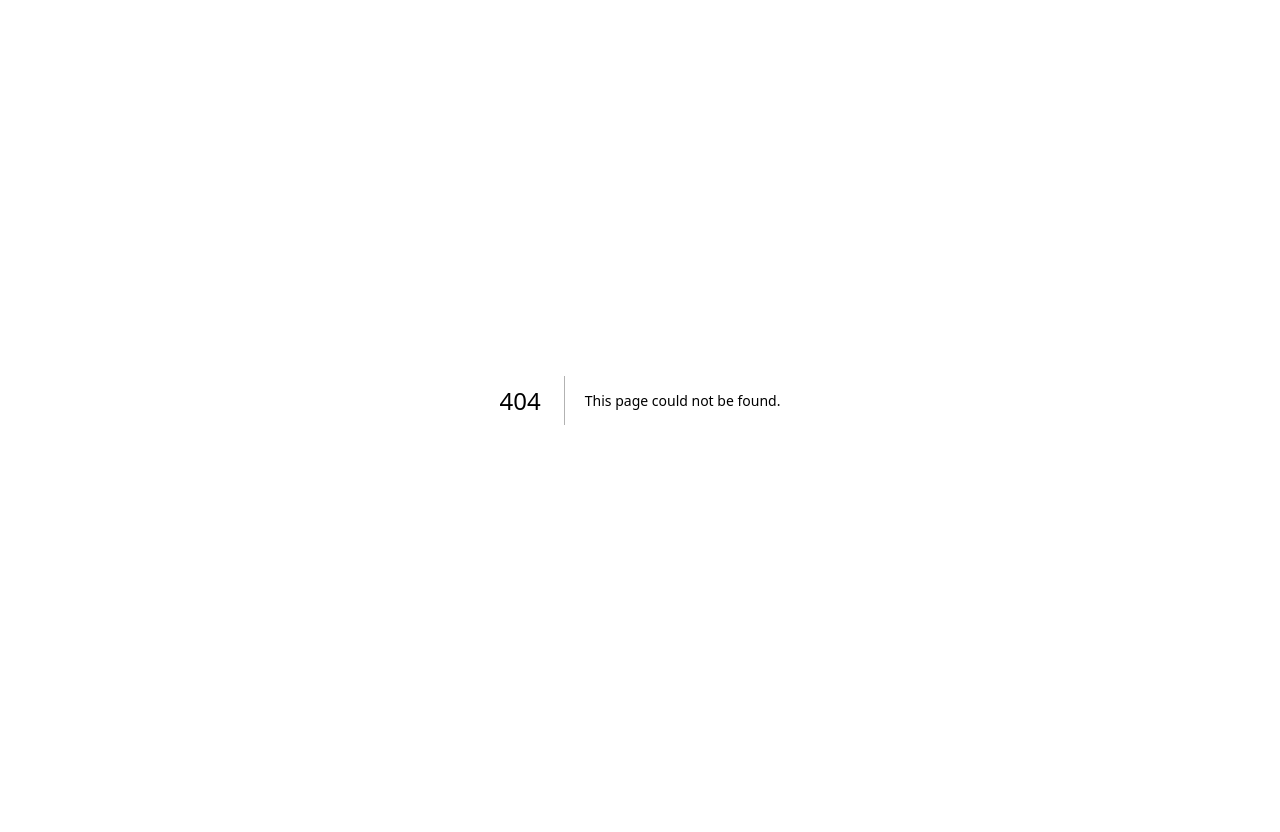
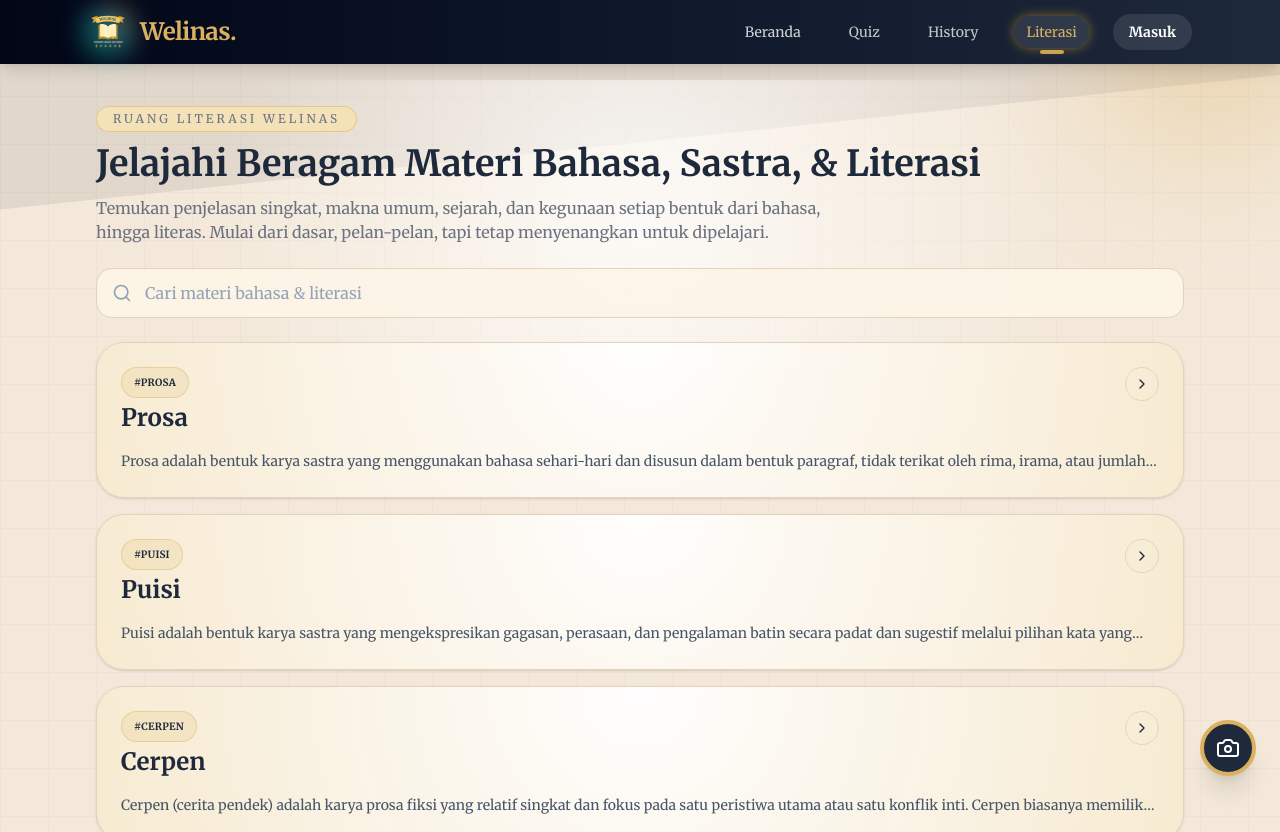
Before and after one commit to sukmabrahmantya/welinas, a Next.js app: page /dashboard/literasi in a window 1280 px wide. Before the commit this address had no page. Shown: the top 832 px of the page. Before the commit the page ends 800 px from the top, so only its background shows below. Built offline with nearby package versions, Linux system fonts and the light colour scheme; no server answers.

Commit message:
feat: update sastra menu to literasi and also change image asset

```diff
--- a/app/dashboard/sastra/[slug]/page.tsx
+++ b/app/dashboard/literasi/[slug]/page.tsx
@@ -45,7 +45,7 @@ export default function SastraDetailPage({ params }: SastraDetailPageProps) {
     <div className="flex h-full flex-col gap-6 max-w-6xl mx-auto px-4 sm:px-6 lg:px-8 py-6 sm:py-10 w-full">
       <div className="flex flex-col gap-2">
         <Link
-          href="/dashboard/sastra"
+          href="/dashboard/literasi"
           className="flex items-center text-sm text-brand-gold hover:text-[#b89245] transition w-fit"
         >
           <ChevronLeft />
--- a/app/dashboard/sastra/page.tsx
+++ b/app/dashboard/literasi/page.tsx
@@ -23,15 +23,15 @@ export default function SastraPage() {
     <div className="flex h-full flex-col gap-6 max-w-6xl mx-auto px-4 sm:px-6 lg:px-8 py-6 sm:py-10 w-full">
       <div className="space-y-3">
         <p className="inline-flex items-center justify-center rounded-full bg-[#F3E2B8] border border-brand-gold/50 px-4 py-1 text-[11px] sm:text-xs uppercase tracking-[0.25em] text-[#6B7280]">
-          Ruang Sastra Welinas
+          Ruang Literasi Welinas
         </p>
         <h1 className="text-3xl sm:text-4xl font-semibold text-[#1E293B]">
-          Jelajahi Prosa, Puisi, &amp; Cerpen
+          Jelajahi Beragam Materi Bahasa, Sastra, & Literasi
         </h1>
         <p className="text-sm sm:text-base text-[#6B7280] max-w-3xl">
           Temukan penjelasan singkat, makna umum, sejarah, dan kegunaan setiap
-          bentuk sastra. Mulai dari dasar, pelan-pelan, tapi tetap menyenangkan
-          untuk dipelajari.
+          bentuk dari bahasa, hingga literas. Mulai dari dasar, pelan-pelan,
+          tapi tetap menyenangkan untuk dipelajari.
         </p>
       </div>
 
@@ -39,7 +39,7 @@ export default function SastraPage() {
         <Search className="absolute left-4 top-1/2 h-5 w-5 -translate-y-1/2 text-[#94A3B8]" />
         <input
           type="search"
-          placeholder="Cari materi berdasarkan judul"
+          placeholder="Cari materi bahasa & literasi"
           value={query}
           onChange={(event) => setQuery(event.target.value)}
           className="w-full rounded-2xl border border-[#E2D4BB] bg-[#FDF5E7]/90 py-3 pl-12 pr-4 text-base text-[#111827] placeholder:text-[#94A3B8] focus:border-brand-gold focus:ring-2 focus:ring-brand-gold/25 outline-none transition"
@@ -55,7 +55,7 @@ export default function SastraPage() {
           filteredMateri.map((materi) => (
             <Link
               key={materi.id}
-              href={`/dashboard/sastra/${materi.id}`}
+              href={`/dashboard/literasi/${materi.id}`}
               className="group relative w-full rounded-2xl sm:rounded-[28px] border border-[#E2D4BB] bg-[radial-gradient(circle_at_top,_rgba(255,255,255,0.96),_rgba(247,234,208,0.95))] p-6 text-left shadow-sm transition hover:-translate-y-1 hover:shadow-xl hover:border-brand-gold cursor-pointer overflow-hidden"
             >
               <div className="flex items-start justify-between gap-4">
--- a/app/dashboard/page.tsx
+++ b/app/dashboard/page.tsx
@@ -83,13 +83,13 @@ export default function DashboardPage() {
                 </Link>
               ))}
 
-              <div className="overflow-hidden hidden md:block rounded-2xl sm:rounded-[28px] shadow-lg border border-brand-gold/35 mt-4 sm:mt-auto bg-brand-gold/5">
+              <div className="overflow-hidden hidden md:block rounded-2xl sm:rounded-[28px]  border border-brand-gold/35 mt-4 sm:mt-auto bg-brand-gold/5 ">
                 <Image
-                  src="/images/character-3.png"
+                  src="/images/mountain-bromo.png"
                   alt="Ilustrasi pembaca Welinas"
                   width={540}
                   height={540}
-                  className="mx-auto w-full max-w-xs lg:max-w-xl object-contain"
+                  className="mx-auto w-full max-w-xs lg:max-w-xl object-contain shadow-lg"
                   priority
                 />
               </div>
--- a/app/layout.tsx
+++ b/app/layout.tsx
@@ -30,7 +30,7 @@ const merriweather = Merriweather({
 export const metadata: Metadata = {
   title: "Welinas: Platform Literasi Digital",
   description:
-    "Jelajahi, baca, dan bagikan karya sastra dari berbagai genre. Temukan inspirasi dalam setiap kata.",
+    "Jelajahi, baca, dan bagikan karya dari berbagai genre. Temukan inspirasi dalam setiap kata.",
 };
 
 export default function RootLayout({
--- a/app/page.tsx
+++ b/app/page.tsx
@@ -52,9 +52,8 @@ export default function Home() {
             <div className="space-y-4">
               <TextType
                 text={[
-                  "Platform literasi & sastra untuk semua",
+                  "Platform literasi untuk semua",
                   "Baca, pahami, dan maknai setiap kata",
-                  "Dari pemula sampai pecinta sastra",
                 ]}
                 typingSpeed={75}
                 pauseDuration={1500}
@@ -63,8 +62,8 @@ export default function Home() {
                 className="text-2xl lg:text-3xl text-[#1E293B]/90"
               />
               <p className="text-lg lg:text-xl text-[#6B7280] leading-relaxed max-w-xl">
-                Jelajahi, baca, dan bagikan karya sastra dari berbagai genre.
-                Temukan inspirasi dalam setiap kata.
+                Jelajahi, baca, dan bagikan karya dari berbagai genre. Temukan
+                inspirasi dalam setiap kata.
               </p>
             </div>
 
--- a/lib/dashboard/menus.ts
+++ b/lib/dashboard/menus.ts
@@ -13,7 +13,7 @@ export const DASHBOARD_MENUS: DashboardMenu[] = [
     href: "/dashboard/history",
   },
   {
-    label: "Sastra",
-    href: "/dashboard/sastra",
+    label: "Literasi",
+    href: "/dashboard/literasi",
   },
 ];
```
Also changed, not shown: 1 other file (tests, documents, lock files or other folders).
